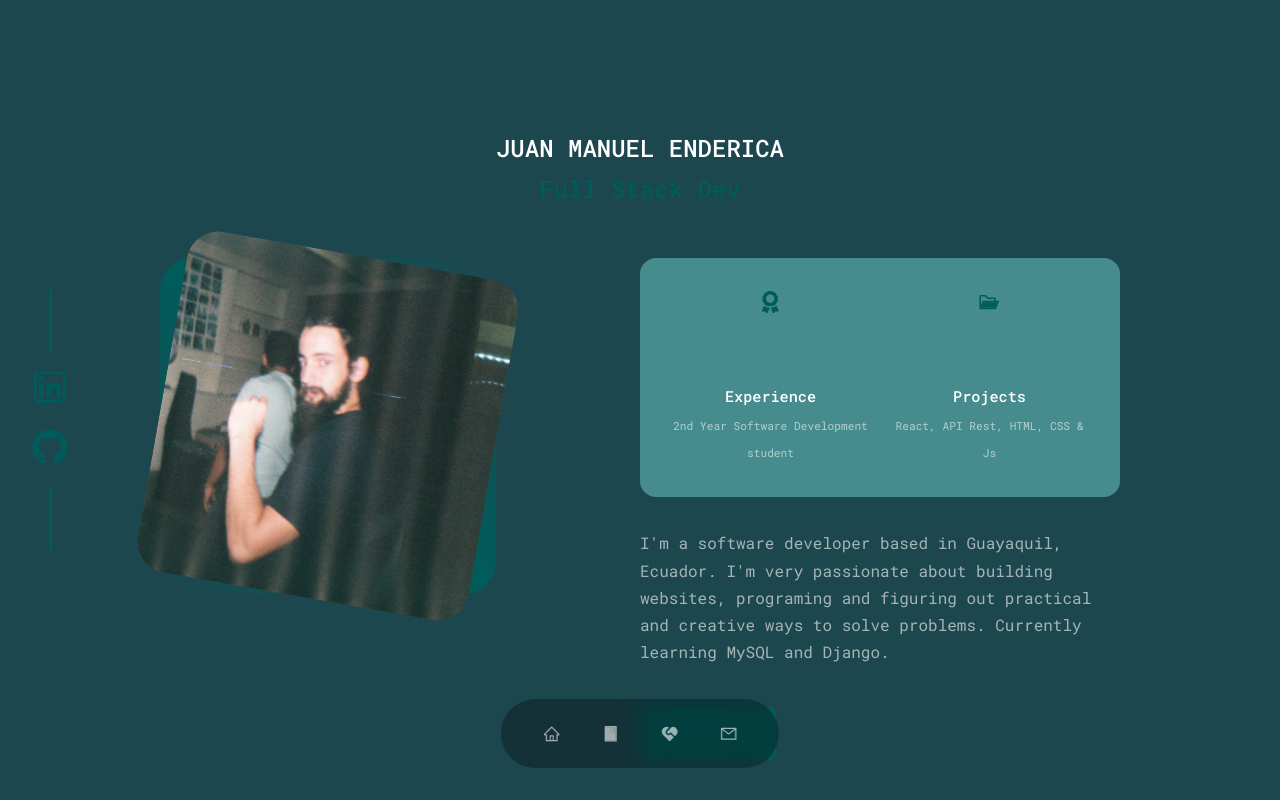
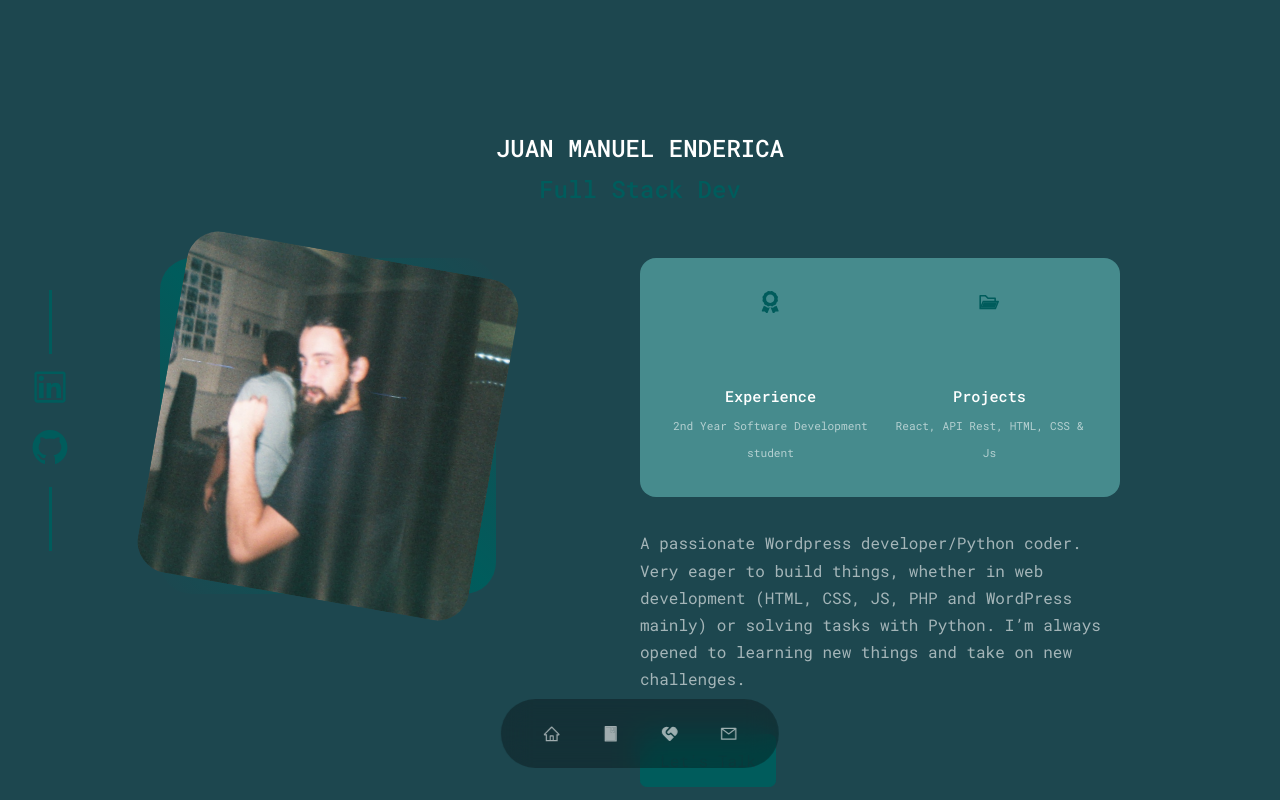
Before and after one commit to escorpion91/react-portfolio, a React (Create React App) app: page / in a window 1280 px wide. Shown: the top 800 px of the page. Built offline with nearby package versions, Linux system fonts and the light colour scheme.

Commit message:
Update About.jsx

```diff
--- a/src/components/about/About.jsx
+++ b/src/components/about/About.jsx
@@ -39,10 +39,8 @@ const about = () => {
             </article>
           </div>
           <p>
-            I'm a software developer based in Guayaquil, Ecuador. I'm very
-            passionate about building websites, programing and figuring out
-            practical and creative ways to solve problems. Currently learning
-            MySQL and Django.
+            A passionate Wordpress developer/Python coder. Very eager to build things, whether in web development (HTML, CSS, JS, PHP and WordPress mainly) or solving tasks with Python.
+            I’m always opened to learning new things and take on new challenges.
           </p>
           <a href="#contact" className="btn btn-primary">
             Let's Talk
```
